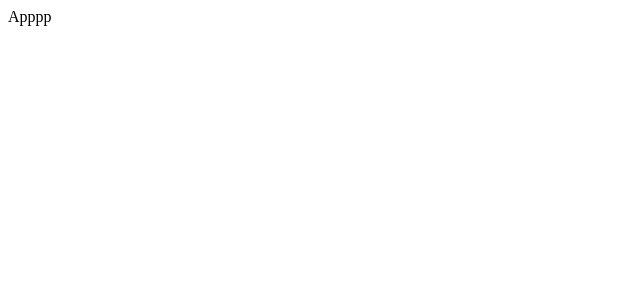
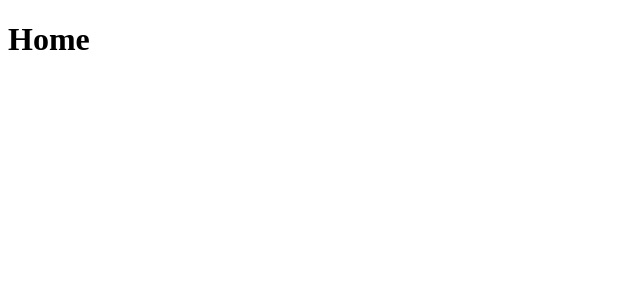
Before and after one commit to luiscns-alt/-rocketseat-Desafio-03-Github-Blog, a React (Vite) app: page / in a window 1280 px wide. Shown: the top 300 px of the page, without its empty margins (0-640 px from the left). Built offline with nearby package versions, Linux system fonts and the light colour scheme.

Commit message:
chore: add lint, prettier ant router-dom

```diff
--- a/src/App.tsx
+++ b/src/App.tsx
@@ -1,7 +1,10 @@
+import { BrowserRouter } from 'react-router-dom'
+import { Router } from './Router'
+
 export function App() {
   return (
-    <div>
-      <div>Apppp</div>
-    </div>
-  );
+    <BrowserRouter>
+      <Router />
+    </BrowserRouter>
+  )
 }
--- /dev/null
+++ b/src/Router.tsx
@@ -0,0 +1,10 @@
+import { Route, Routes } from 'react-router-dom'
+import { Home } from './pages/Home'
+
+export function Router() {
+  return (
+    <Routes>
+      <Route path={'/'} element={<Home />} />
+    </Routes>
+  )
+}
--- /dev/null
+++ b/src/pages/Home/index.tsx
@@ -0,0 +1,7 @@
+export function Home() {
+  return (
+    <div>
+      <h1>Home</h1>
+    </div>
+  )
+}
```
Also changed, not shown: package.json (+9 -2 lines), src/main.tsx (+6 -6 lines), src/.eslintrc.json (added), 1 other file (tests, documents, lock files or other folders).
